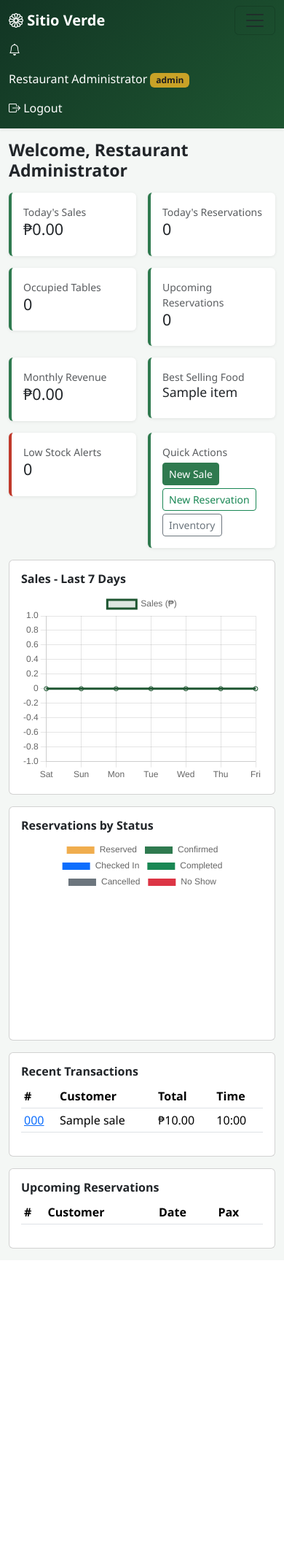
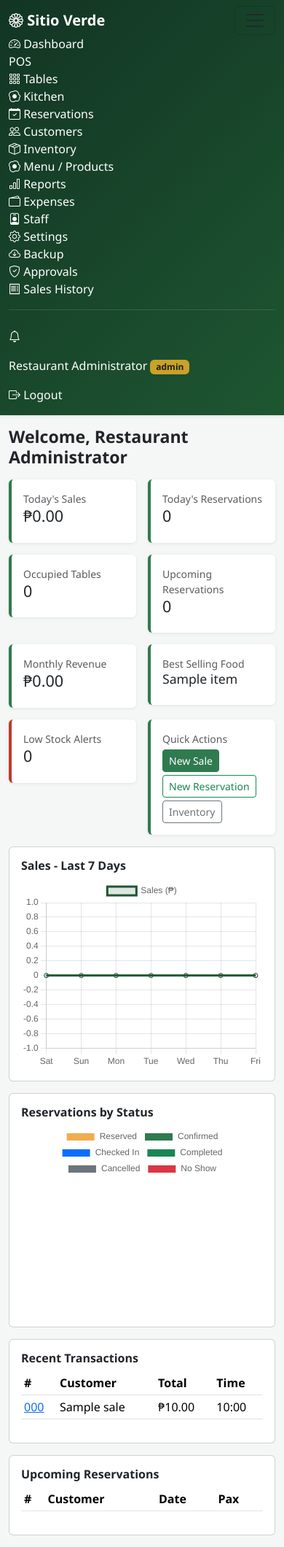
Before and after one commit to itznavii/pos-4, a Flask app: page / in a window 390 px wide, after a click that opens the changed part. Shown: the whole page at 73% size. Before the commit the page ends 1711 px from the top, so only its background shows below. Run offline with Flask 3, Linux system fonts and the light colour scheme; a user stored in the database is signed in; tables that the repository leaves empty hold one stand-in row (values such as "Sample post"); lists and menus that the app fills with data are empty; some libraries are stand-ins or nearby versions.

Commit message:
Add files via upload

```diff
--- a/app/templates/admin/activity_logs.html
+++ b/app/templates/admin/activity_logs.html
@@ -3,6 +3,7 @@
 {% block content %}
 <h4 class="fw-bold mb-3">Activity Logs</h4>
 <div class="card p-3">
+<div class="table-responsive">
 <table class="table table-sm">
   <thead><tr><th>Time</th><th>User</th><th>Action</th><th>IP</th></tr></thead>
   <tbody>
@@ -12,4 +13,5 @@
   </tbody>
 </table>
 </div>
+</div>
 {% endblock %}
--- a/app/templates/admin/products.html
+++ b/app/templates/admin/products.html
@@ -9,6 +9,7 @@
   </div>
 </div>
 <div class="card p-3">
+<div class="table-responsive">
 <table class="table table-sm table-hover">
   <thead><tr><th>Name</th><th>Category</th><th>Price</th><th>Buffet</th><th>Available</th><th>Actions</th></tr></thead>
   <tbody>
@@ -51,6 +52,7 @@
   </tbody>
 </table>
 </div>
+</div>
 
 <div class="modal fade" id="addProductModal"><div class="modal-dialog"><div class="modal-content">
   <div class="modal-header"><h5>Add Product</h5><button class="btn-close" data-bs-dismiss="modal"></button></div>
--- a/app/templates/admin/users.html
+++ b/app/templates/admin/users.html
@@ -6,6 +6,7 @@
   <button class="btn btn-sv btn-sm" data-bs-toggle="modal" data-bs-target="#addUserModal">+ Add Staff</button>
 </div>
 <div class="card p-3">
+<div class="table-responsive">
 <table class="table table-sm table-hover">
   <thead><tr><th>Username</th><th>Name</th><th>Role</th><th>Status</th><th>Actions</th></tr></thead>
   <tbody>
@@ -31,6 +32,7 @@
   </tbody>
 </table>
 </div>
+</div>
 
 <div class="modal fade" id="addUserModal"><div class="modal-dialog"><div class="modal-content">
   <div class="modal-header"><h5>Add Staff Account</h5><button class="btn-close" data-bs-dismiss="modal"></button></div>
--- a/app/templates/base.html
+++ b/app/templates/base.html
@@ -19,6 +19,26 @@
       <span class="navbar-toggler-icon"></span>
     </button>
     <div class="collapse navbar-collapse" id="nav1">
+      <div class="d-lg-none">
+        <a class="nav-link" href="{{ url_for('main.dashboard') }}"><i class="bi bi-speedometer2"></i> Dashboard</a>
+        <a class="nav-link" href="{{ url_for('pos.index') }}"><i class="bi bi-cash-register"></i> POS</a>
+        <a class="nav-link" href="{{ url_for('tables_bp.layout') }}"><i class="bi bi-grid-3x3-gap"></i> Tables</a>
+        <a class="nav-link" href="{{ url_for('kitchen.queue') }}"><i class="bi bi-egg-fried"></i> Kitchen</a>
+        <a class="nav-link" href="{{ url_for('reservations.list_reservations') }}"><i class="bi bi-calendar-check"></i> Reservations</a>
+        <a class="nav-link" href="{{ url_for('customers.list_customers') }}"><i class="bi bi-people"></i> Customers</a>
+        {% if current_user.is_admin() %}
+        <a class="nav-link" href="{{ url_for('inventory.list_items') }}"><i class="bi bi-box-seam"></i> Inventory</a>
+        <a class="nav-link" href="{{ url_for('admin.products') }}"><i class="bi bi-egg-fried"></i> Menu / Products</a>
+        <a class="nav-link" href="{{ url_for('reports.index') }}"><i class="bi bi-bar-chart"></i> Reports</a>
+        <a class="nav-link" href="{{ url_for('expenses.list_expenses') }}"><i class="bi bi-wallet2"></i> Expenses</a>
+        <a class="nav-link" href="{{ url_for('admin.users') }}"><i class="bi bi-person-badge"></i> Staff</a>
+        <a class="nav-link" href="{{ url_for('admin.settings') }}"><i class="bi bi-gear"></i> Settings</a>
+        <a class="nav-link" href="{{ url_for('admin.backup') }}"><i class="bi bi-cloud-arrow-down"></i> Backup</a>
+        <a class="nav-link" href="{{ url_for('pos.approvals') }}"><i class="bi bi-shield-check"></i> Approvals</a>
+        {% endif %}
+        <a class="nav-link" href="{{ url_for('pos.history') }}"><i class="bi bi-receipt"></i> Sales History</a>
+        <hr class="text-white-50">
+      </div>
       <ul class="navbar-nav ms-auto align-items-lg-center">
         <li class="nav-item">
           <a class="nav-link" href="{{ url_for('notifications.list_notifications') }}">
--- a/app/templates/customers/list.html
+++ b/app/templates/customers/list.html
@@ -12,6 +12,7 @@
 </form>
 </div>
 <div class="card p-3">
+<div class="table-responsive">
 <table class="table table-sm table-hover">
   <thead><tr><th>Name</th><th>Phone</th><th>Email</th></tr></thead>
   <tbody>
@@ -21,4 +22,5 @@
   </tbody>
 </table>
 </div>
+</div>
 {% endblock %}
--- a/app/templates/dashboard.html
+++ b/app/templates/dashboard.html
@@ -59,7 +59,8 @@
   <div class="col-lg-6">
     <div class="card p-3">
       <h6 class="fw-bold">Recent Transactions</h6>
-      <table class="table table-sm">
+      <div class="table-responsive">
+<table class="table table-sm">
         <thead><tr><th>#</th><th>Customer</th><th>Total</th><th>Time</th></tr></thead>
         <tbody>
           {% for s in recent_sales %}
@@ -67,12 +68,14 @@
           {% endfor %}
         </tbody>
       </table>
+</div>
     </div>
   </div>
   <div class="col-lg-6">
     <div class="card p-3">
       <h6 class="fw-bold">Upcoming Reservations</h6>
-      <table class="table table-sm">
+      <div class="table-responsive">
+<table class="table table-sm">
         <thead><tr><th>#</th><th>Customer</th><th>Date</th><th>Pax</th></tr></thead>
         <tbody>
           {% for r in upcoming_list %}
@@ -80,6 +83,7 @@
           {% endfor %}
         </tbody>
       </table>
+</div>
     </div>
   </div>
 </div>
--- a/app/templates/expenses/list.html
+++ b/app/templates/expenses/list.html
@@ -12,6 +12,7 @@
 </form>
 </div>
 <div class="card p-3">
+<div class="table-responsive">
 <table class="table table-sm">
   <thead><tr><th>Date</th><th>Category</th><th>Description</th><th>Amount</th><th></th></tr></thead>
   <tbody>
@@ -23,4 +24,5 @@
   </tbody>
 </table>
 </div>
+</div>
 {% endblock %}
--- a/app/templates/inventory/history.html
+++ b/app/templates/inventory/history.html
@@ -3,6 +3,7 @@
 {% block content %}
 <h4 class="fw-bold mb-3">{{ item.name }} - Transaction History</h4>
 <div class="card p-3">
+<div class="table-responsive">
 <table class="table table-sm">
   <thead><tr><th>Date</th><th>Type</th><th>Quantity</th><th>Note</th></tr></thead>
   <tbody>
@@ -12,4 +13,5 @@
   </tbody>
 </table>
 </div>
+</div>
 {% endblock %}
--- a/app/templates/inventory/list.html
+++ b/app/templates/inventory/list.html
@@ -10,6 +10,7 @@
   </div>
 </div>
 <div class="card p-3">
+<div class="table-responsive">
 <table class="table table-sm table-hover">
   <thead><tr><th>Item</th><th>Quantity</th><th>Unit</th><th>Low Stock At</th><th>Status</th><th>Actions</th></tr></thead>
   <tbody>
@@ -49,6 +50,7 @@
   </tbody>
 </table>
 </div>
+</div>
 
 <div class="modal fade" id="addItemModal"><div class="modal-dialog"><div class="modal-content">
   <div class="modal-header"><h5>Add Inventory Item</h5><button class="btn-close" data-bs-dismiss="modal"></button></div>
--- a/app/templates/inventory/low_stock.html
+++ b/app/templates/inventory/low_stock.html
@@ -3,6 +3,7 @@
 {% block content %}
 <h4 class="fw-bold mb-3">Low Stock Alerts</h4>
 <div class="card p-3">
+<div class="table-responsive">
 <table class="table table-sm">
   <thead><tr><th>Item</th><th>Quantity</th><th>Threshold</th></tr></thead>
   <tbody>
@@ -14,4 +15,5 @@
   </tbody>
 </table>
 </div>
+</div>
 {% endblock %}
--- a/app/templates/inventory/suppliers.html
+++ b/app/templates/inventory/suppliers.html
@@ -10,9 +10,11 @@
 </form>
 </div>
 <div class="card p-3">
+<div class="table-responsive">
 <table class="table table-sm">
   <thead><tr><th>Name</th><th>Contact</th></tr></thead>
   <tbody>{% for s in items %}<tr><td>{{ s.name }}</td><td>{{ s.contact }}</td></tr>{% endfor %}</tbody>
 </table>
 </div>
+</div>
 {% endblock %}
--- a/app/templates/login.html
+++ b/app/templates/login.html
@@ -2,7 +2,7 @@
 {% block title %}Login{% endblock %}
 {% block guest_content %}
 <div class="d-flex align-items-center justify-content-center" style="min-height:100vh; background: linear-gradient(135deg, var(--sv-green-900), var(--sv-green-600));">
-  <div class="card shadow-lg p-4" style="width: 380px; border-radius: 16px;">
+  <div class="card shadow-lg p-4" style="width: 380px; max-width: 92vw; border-radius: 16px;">
     <div class="text-center mb-3">
       <i class="bi bi-flower1" style="font-size:2.5rem; color: var(--sv-green-700);"></i>
       <h4 class="fw-bold mt-2">Sitio Verde Buffet Restaurant</h4>
--- a/app/templates/pos/approvals.html
+++ b/app/templates/pos/approvals.html
@@ -3,6 +3,7 @@
 {% block content %}
 <h4 class="fw-bold mb-3">Pending Discount Approvals</h4>
 <div class="card p-3">
+<div class="table-responsive">
 <table class="table table-sm">
   <thead><tr><th>Sale #</th><th>Customer</th><th>Discount</th><th>Total</th><th>Cashier</th><th></th></tr></thead>
   <tbody>
@@ -17,4 +18,5 @@
   </tbody>
 </table>
 </div>
+</div>
 {% endblock %}
--- a/app/templates/pos/history.html
+++ b/app/templates/pos/history.html
@@ -3,6 +3,7 @@
 {% block content %}
 <h4 class="fw-bold mb-3">Sales History</h4>
 <div class="card p-3">
+<div class="table-responsive">
 <table class="table table-sm table-hover">
   <thead><tr><th>Sale #</th><th>Date</th><th>Customer</th><th>Total</th><th>Status</th><th></th></tr></thead>
   <tbody>
@@ -29,4 +30,5 @@
   </tbody>
 </table>
 </div>
+</div>
 {% endblock %}
--- a/app/templates/reservations/final_billing.html
+++ b/app/templates/reservations/final_billing.html
@@ -3,11 +3,13 @@
 {% block content %}
 <h4 class="fw-bold mb-3">Final Billing - {{ r.reservation_number }}</h4>
 <div class="card p-4" style="max-width:600px;">
-  <table class="table table-sm">
+  <div class="table-responsive">
+<table class="table table-sm">
     <tr><th>Reserved Guests</th><td>{{ r.pax }}</td></tr>
     <tr><th>Actual Guests</th><td>{{ r.actual_pax or r.pax }}</td></tr>
     <tr><th>Verified Down Payment</th><td>₱{{ '%.2f'|format(verified_dp) }}</td></tr>
   </table>
+</div>
   <form method="POST" id="billingForm">
     <label class="form-label">Total Bill</label>
     <input type="number" step="0.01" name="total_bill" id="totalBill" class="form-control mb-2" required oninput="recalc()">
--- a/app/templates/reservations/list.html
+++ b/app/templates/reservations/list.html
@@ -15,6 +15,7 @@
   <a href="{{ url_for('reservations.list_reservations') }}" class="btn btn-sm {{ 'btn-sv' if not status else 'btn-outline-secondary' }}">All</a>
 </div>
 <div class="card p-3">
+<div class="table-responsive">
 <table class="table table-sm table-hover">
   <thead><tr><th>#</th><th>Customer</th><th>Date</th><th>Time</th><th>Pax</th><th>Event</th><th>Status</th></tr></thead>
   <tbody>
@@ -27,4 +28,5 @@
   </tbody>
 </table>
 </div>
+</div>
 {% endblock %}
```
Also changed, not shown: app/templates/customers/detail.html (+6 -2 lines), app/templates/pos/sale_detail.html (+6 -2 lines), app/templates/reports/index.html (+6 -2 lines), app/templates/reservations/detail.html (+6 -2 lines).
